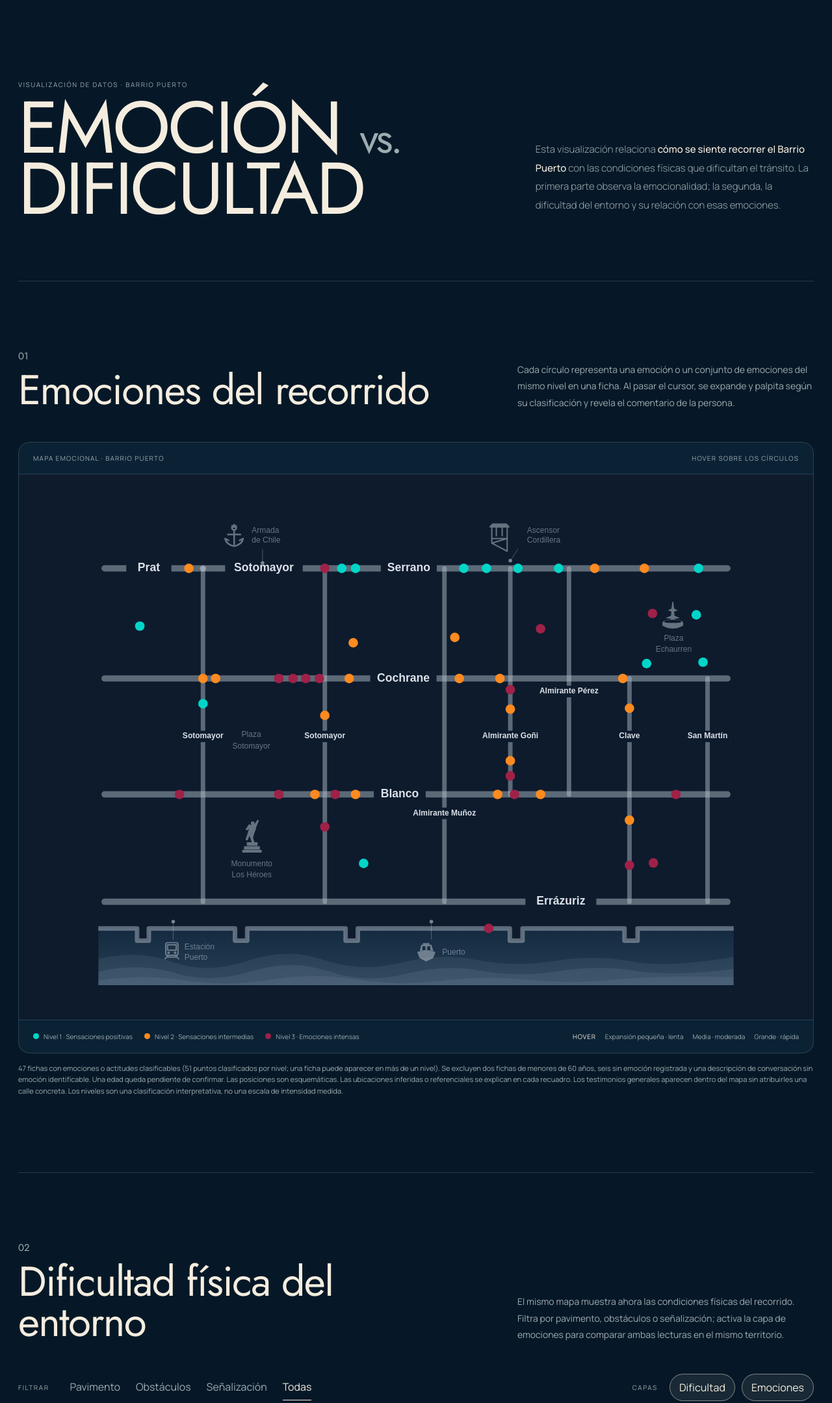
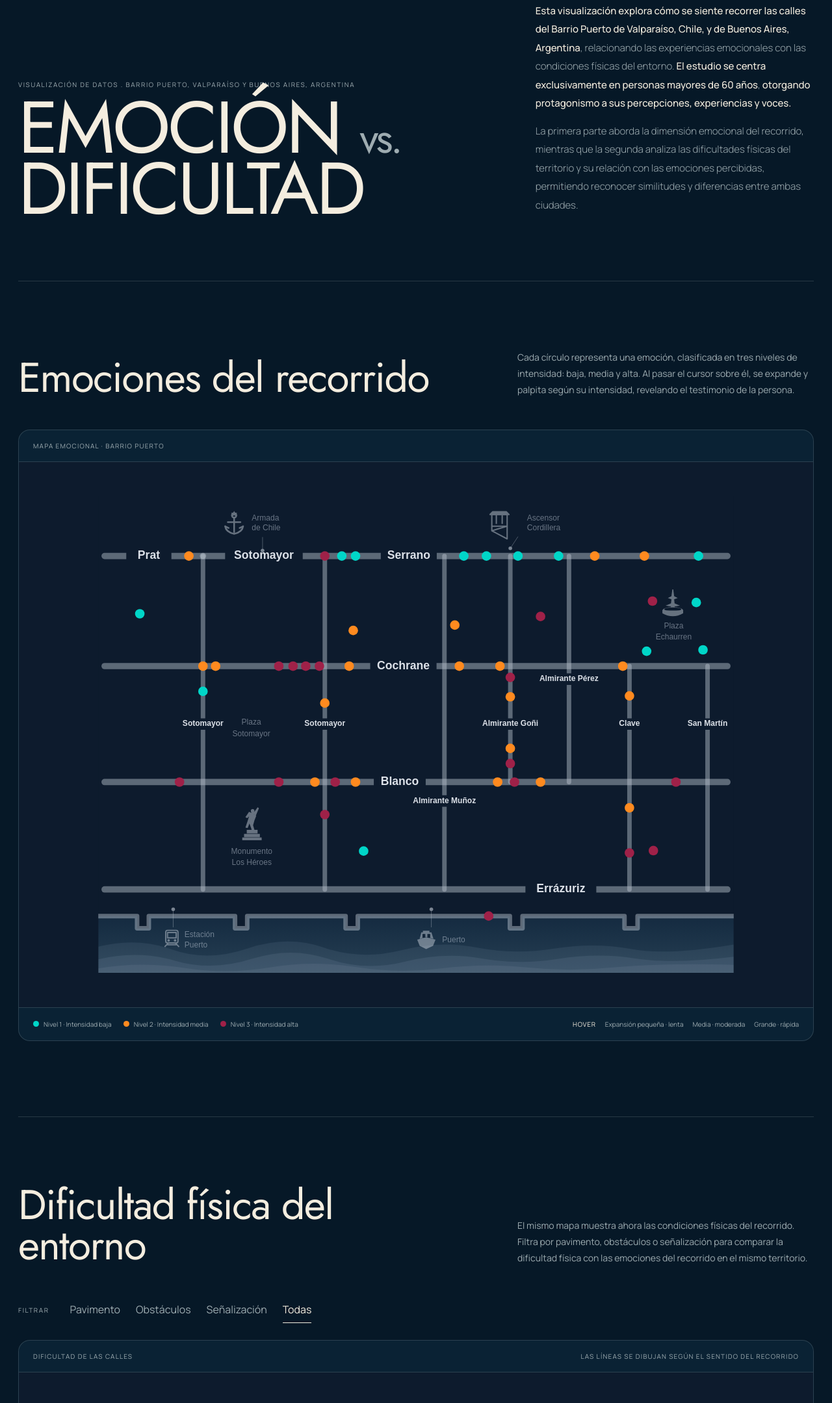
Before and after one commit to pascalgratacos/ejercicios-pascal-gratac-s, a plain HTML site: page visualizacion-observado-percibido/emocion-dificultad.html in a window 1280 px wide. Shown: the part 271-2430 px from the top of the page at 65% size. Drawn offline with Linux system fonts and the light colour scheme.

Commit message:
Sincronizar textos y filtros en enlace alternativo

```diff
--- a/visualizacion-observado-percibido/emocion-dificultad.html
+++ b/visualizacion-observado-percibido/emocion-dificultad.html
@@ -5,36 +5,37 @@
   <meta name="viewport" content="width=device-width, initial-scale=1" />
   <title>Emoción vs dificultad</title>
   <meta name="description" content="Visualización interactiva de emocionalidad y dificultad física en Barrio Puerto de Valparaíso." />
-  <link rel="stylesheet" href="../visualizacion-emocion-dificultad/style.css?v=final-cl-05" />
+  <link rel="stylesheet" href="../visualizacion-emocion-dificultad/style.css?v=final-cl-06" />
 </head>
 <body>
   <main class="page-shell">
     <header class="hero">
       <div>
-        <p class="eyebrow">Visualización de datos · Barrio Puerto</p>
+        <p class="eyebrow">Visualización de datos . Barrio Puerto, Valparaíso y Buenos Aires, Argentina</p>
         <h1>EMOCIÓN <span>vs.</span><br>DIFICULTAD</h1>
       </div>
 
-      <p class="intro">
-        Esta visualización relaciona <strong>cómo se siente recorrer el Barrio Puerto</strong> con las condiciones físicas que dificultan el tránsito. La primera parte observa la emocionalidad; la segunda, la dificultad del entorno y su relación con esas emociones.
-      </p>
+      <div class="intro">
+        <p><strong>Esta visualización explora cómo se siente recorrer las calles del Barrio Puerto de Valparaíso, Chile, y de Buenos Aires, Argentina</strong>, relacionando las experiencias emocionales con las condiciones físicas del entorno. <strong>El estudio se centra exclusivamente en personas mayores de 60 años</strong>, <strong>otorgando protagonismo a sus percepciones, experiencias y voces.</strong></p>
+        <p>La primera parte aborda la dimensión emocional del recorrido, mientras que la segunda analiza las dificultades físicas del territorio y su relación con las emociones percibidas, permitiendo reconocer similitudes y diferencias entre ambas ciudades.</p>
+      </div>
     </header>
 
     <section class="screen" id="emocionalidad">
       <div class="section-heading">
         <div>
-          <p class="section-index">01</p>
+
           <h2>Emociones del recorrido</h2>
         </div>
         <p>
-          Cada círculo representa una emoción o un conjunto de emociones del mismo nivel en una ficha. Al pasar el cursor, se expande y palpita según su clasificación y revela el comentario de la persona.
+          Cada círculo representa una emoción, clasificada en tres niveles de intensidad: baja, media y alta. Al pasar el cursor sobre él, se expande y palpita según su intensidad, revelando el testimonio de la persona.
         </p>
       </div>
 
       <div class="map-shell">
         <div class="map-topline">
           <span>Mapa emocional · Barrio Puerto</span>
-          <span>Hover sobre los círculos</span>
+
         </div>
 
         <div class="map-stage" id="emotionStage">
@@ -51,41 +52,37 @@
 
         <div class="map-bottom">
           <div class="emotion-legend">
-            <span data-emotion="entusiasmo"><i></i>Nivel 1 · Sensaciones positivas</span>
-            <span data-emotion="preocupacion"><i></i>Nivel 2 · Sensaciones intermedias</span>
-            <span data-emotion="frustracion"><i></i>Nivel 3 · Emociones intensas</span>
+            <span data-emotion="entusiasmo"><i></i>Nivel 1 · Intensidad baja</span>
+            <span data-emotion="preocupacion"><i></i>Nivel 2 · Intensidad media</span>
+            <span data-emotion="frustracion"><i></i>Nivel 3 · Intensidad alta</span>
           </div>
           <div class="emotion-behavior-note"><span>Hover</span><span>Expansión pequeña · lenta</span><span>Media · moderada</span><span>Grande · rápida</span></div>
         </div>
       </div>
-      <p class="data-note">47 fichas con emociones o actitudes clasificables (51 puntos clasificados por nivel; una ficha puede aparecer en más de un nivel). Se excluyen dos fichas de menores de 60 años, seis sin emoción registrada y una descripción de conversación sin emoción identificable. Una edad queda pendiente de confirmar. Las posiciones son esquemáticas. Las ubicaciones inferidas o referenciales se explican en cada recuadro. Los testimonios generales aparecen dentro del mapa sin atribuirles una calle concreta. Los niveles son una clasificación interpretativa, no una escala de intensidad medida.</p>
+
     </section>
 
     <section class="screen" id="dificultad">
       <div class="section-heading">
         <div>
-          <p class="section-index">02</p>
+
           <h2>Dificultad física del entorno</h2>
         </div>
         <p>
-          El mismo mapa muestra ahora las condiciones físicas del recorrido. Filtra por pavimento, obstáculos o señalización; activa la capa de emociones para comparar ambas lecturas en el mismo territorio.
+          El mismo mapa muestra ahora las condiciones físicas del recorrido. Filtra por pavimento, obstáculos o señalización para comparar la dificultad física con las emociones del recorrido en el mismo territorio.
         </p>
       </div>
 
       <div class="control-bar">
         <div class="filter-group">
           <span class="control-label">Filtrar</span>
-          <button class="filter-link" data-filter="pavimento">Pavimento</button>
-          <button class="filter-link" data-filter="obstaculos">Obstáculos</button>
-          <button class="filter-link" data-filter="senalizacion">Señalización</button>
-          <button class="filter-link is-active" data-filter="todas">Todas</button>
+          <button type="button" class="filter-link" data-filter="pavimento" aria-pressed="false">Pavimento</button>
+          <button type="button" class="filter-link" data-filter="obstaculos" aria-pressed="false">Obstáculos</button>
+          <button type="button" class="filter-link" data-filter="senalizacion" aria-pressed="false">Señalización</button>
+          <button type="button" class="filter-link is-active" data-filter="todas" aria-pressed="true">Todas</button>
         </div>
 
-        <div class="layer-group">
-          <span class="control-label">Capas</span>
-          <button class="layer-toggle is-active" data-layer="difficulty">Dificultad</button>
-          <button class="layer-toggle is-active" data-layer="emotion">Emociones</button>
-        </div>
+
       </div>
 
       <div class="map-shell">
@@ -112,7 +109,7 @@
             <span><i class="medium"></i>Amarillo · Dificultad media</span>
             <span><i class="easy"></i>Verde · Sin dificultad</span>
           </div>
-          <span class="layer-note">Emociones por encima de las líneas. Capa física esquemática pendiente de validar; 3 tramos de calles ausentes del nuevo mapa no se dibujan.</span>
+
         </div>
       </div>
     </section>
@@ -124,6 +121,6 @@
     </section>
   </main>
 
-  <script src="../visualizacion-emocion-dificultad/script.js?v=final-cl-05"></script>
+  <script src="../visualizacion-emocion-dificultad/script.js?v=final-cl-06"></script>
 </body>
 </html>
```
